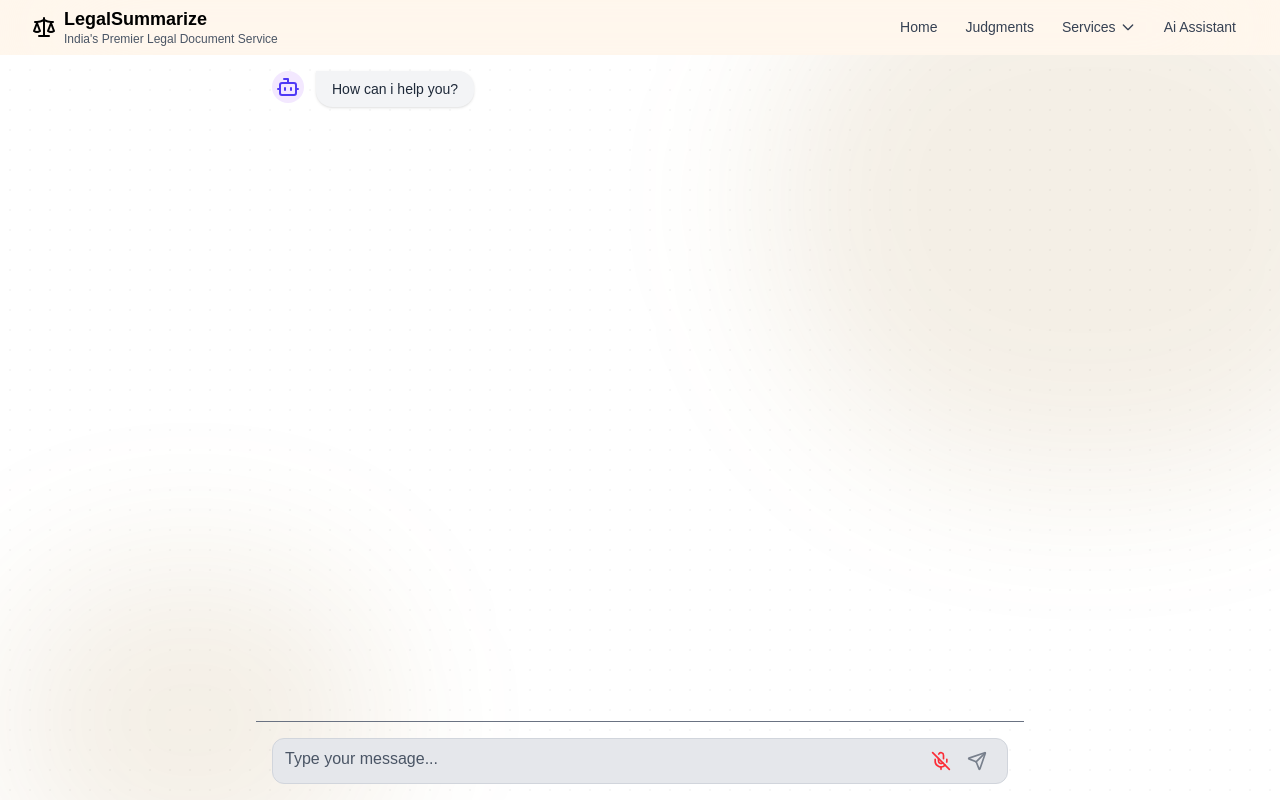
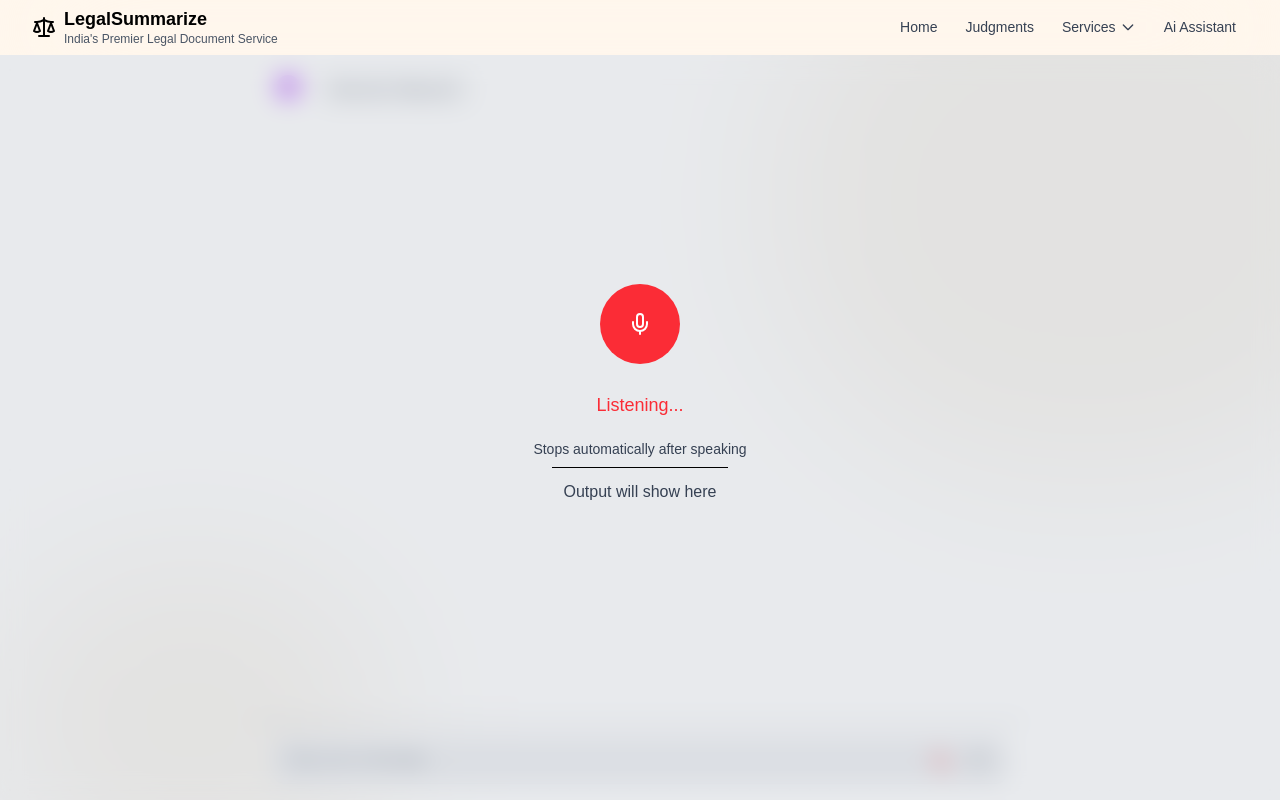
Before and after one commit to anirban2005143a/legal_summarization, a Next.js app in the folder frontend/: page /chat in a window 1280 px wide. Both pictures are taken after a click on the button 941 px from the left and 761 px from the top of the page. Built offline with nearby package versions, Linux system fonts and the light colour scheme.

Commit message:
add voice listening ui

```diff
--- a/frontend/src/app/judgments/loading.js
+++ b/frontend/src/app/judgments/loading.js
@@ -1,4 +1,4 @@
-import { DocumentLoader } from '@/components/Loader/DocumentLoader'
+import { DocumentLoader } from '@/components/librery_section/DocumentLoader'
 import NavbarContentLoader from '@/components/navbar/NavbarContentLoader'
 
 const Loading = () => {
--- a/frontend/src/components/chatting_window/ChatInterface.jsx
+++ b/frontend/src/components/chatting_window/ChatInterface.jsx
@@ -2,6 +2,7 @@
 import React, { useEffect, useRef, useState } from 'react';
 import ChatWindow from './Chatwindow';
 import Navbar from '../navbar/Navbar';
+import { ToastContainer } from 'react-toastify';
 
 const ChatInterface = () => {
 
@@ -10,7 +11,7 @@ const ChatInterface = () => {
     <>
       <div id='chatInterface' className=' relative h-full '>
         <Navbar />
-
+        <ToastContainer/>
         {/* chat window  */}
         <div className="workSpace pt-[55px] h-full ">
           <ChatWindow />
--- a/frontend/src/components/chatting_window/Chatwindow.jsx
+++ b/frontend/src/components/chatting_window/Chatwindow.jsx
@@ -157,8 +157,8 @@ const ChatWindow = ({ }) => {
                   {message.answer && (
                     <div className="flex justify-start">
                       <div className="flex gap-3 max-w-[80%] flex-row">
-                        <div className="flex-shrink-0 h-8 w-8 rounded-full flex items-center justify-center bg-purple-100">
-                          <Bot className="w-6 h-6 text-indigo-600" />
+                        <div className="flex-shrink-0 h-8 w-8  rounded-full flex items-center justify-center bg-purple-100">
+                          <Bot className="w-6 h-6 text-white p-1 bg-purple-600 rounded-full" />
                         </div>
                         <div className="px-4 py-2 w-full bg-gray-100 text-gray-800 rounded-bl-2xl rounded-r-2xl shadow">
                           <div className="text-sm">
--- a/frontend/src/components/chatting_window/TextAreaForQuery.jsx
+++ b/frontend/src/components/chatting_window/TextAreaForQuery.jsx
@@ -44,7 +44,7 @@ const TextAreaForQuery = ({ handelSubmitQuery, isReady, isFetching }) => {
                         <textarea
                             ref={textareaRef}
                             value={input}
-                            onInput={(e) => setInput(e.target.value)}
+                            onInput={(e) => setInput((prev)=> (`${prev} ${e.target.value}`))}
                             onKeyDown={handelAskAI}
                             placeholder="Type your message..."
                             rows="1"
--- a/frontend/src/components/chatting_window/VoiceRecognization.jsx
+++ b/frontend/src/components/chatting_window/VoiceRecognization.jsx
@@ -2,15 +2,17 @@ import React, { useEffect, useRef, useState } from 'react'
 import { showToast } from './functions/ShowToast';
 import { Mic, MicOff } from 'lucide-react';
 
-const VoiceRecognization = ({isReady , setInput}) => {
+const VoiceRecognization = ({ isReady, setInput }) => {
 
     //state for voice recognization
     const [isListening, setIsListening] = useState(false);
     const [isBrowserSupported, setIsBrowserSupported] = useState(null);
     const recognitionRef = useRef(null)
+    const [text, settext] = useState("")
 
     const StartSpeaking = (e) => {
         e.preventDefault()
+        try {
             setIsListening(true)
             if (!isBrowserSupported) {
                 showToast("Speech Recognition is not supported in this browser.", 1)
@@ -21,7 +23,7 @@ const VoiceRecognization = ({isReady , setInput}) => {
             recognitionRef.current.onresult = (event) => {
                 setIsListening(false)
                 const speechResult = event.results[0][0].transcript;
-            setInput(speechResult)
+                setInput((prev) => `${prev} ${speechResult}`)
                 console.log('Speech recognized:', speechResult);
             };
 
@@ -30,6 +32,14 @@ const VoiceRecognization = ({isReady , setInput}) => {
                 console.error('Speech recognition error:', event.error);
                 showToast(`Error: ${event.error}`, 1);
             };
+
+            recognitionRef.current.onend = () => {
+                setIsListening(false);
+            };
+        } catch (error) {
+            console.log("voice recognization error:"  , error)
+            showToast(error.message , 1)
+        }
     }
 
     useEffect(() => {
@@ -62,6 +72,30 @@ const VoiceRecognization = ({isReady , setInput}) => {
                     {isListening ? <MicOff className="w-5 h-5" /> : <Mic className="w-5 h-5" />}
                 </button>
             )}
+
+            {isListening && <>
+                <div className="mb-4 flex flex-col justify-center items-center fixed top-0 left-0 w-full h-[100dvh] z-10 bg-gray-300/50 backdrop-blur-md">
+                    <div className=' relative'>
+                        <div className=" absolute top-0 left-0 rounded-full animate-ping bg-red-400 opacity-75 w-20 h-20" />
+                        <button
+                            className={`w-20 h-20 rounded-full text-white md:text-lg text-sm font-semibold bg-red-500 transition-colors duration-300 `}
+                        ><Mic className=' mx-auto my-auto' /></button>
+                    </div>
+
+                    <p className={`
+                        my-5 md:text-lg text-sm font-medium
+                        ${isListening ? 'text-red-500' : 'text-gray-500'}
+                        transition-colors duration-300
+                    `}>
+                        {isListening ? 'Listening...' : 'Not listening'}
+                    </p>
+                    <p className='pb-2 md:text-sm text-xs text-gray-700 user-select-none'>Stops automatically after speaking</p>
+                    <div className=' p-3 border-t md:max-w-[60%] max-w-[90%] '>
+                        {!text && <p className=' md:text-base text-sm text-gray-700 text-center'>Output will show here</p>}
+                        {text && <p className=' md:text-base text-sm text-gray-800'>{text}</p>}
+                    </div>
+                </div>
+            </>}
         </>
     )
 }
--- a/frontend/src/components/chatting_window/functions/ShowToast.js
+++ b/frontend/src/components/chatting_window/functions/ShowToast.js
@@ -11,7 +11,7 @@ export const showToast = (message, err) => {
             pauseOnHover: true,
             draggable: true,
             progress: undefined,
-            theme: "dark",
+            theme: "light",
         });
     } else {
         toast.success(message, {
@@ -22,7 +22,7 @@ export const showToast = (message, err) => {
             pauseOnHover: true,
             draggable: true,
             progress: undefined,
-            theme: "dark",
+            theme: "light",
         });
     }
 };
--- a/frontend/src/components/librery_section/LegalCasesList.jsx
+++ b/frontend/src/components/librery_section/LegalCasesList.jsx
@@ -3,7 +3,7 @@ import React, { useState, useEffect, useCallback, useRef } from 'react';
 import LegalCaseCard from './LegalCaseCard';
 import InfiniteScroll from 'react-infinite-scroll-component';
 import FetchData from './FetchData';
-import { DocumentLoader } from '../Loader/DocumentLoader';
+import { DocumentLoader } from './DocumentLoader';
 
 const LegalCasesList = () => {
   const [data, setdata] = useState([])
```
Also changed, not shown: frontend/src/components/librery_section/DocumentLoader.jsx (renamed from frontend/src/components/Loader/DocumentLoader.jsx). Lines whose indentation alone changed are shown as unchanged.
